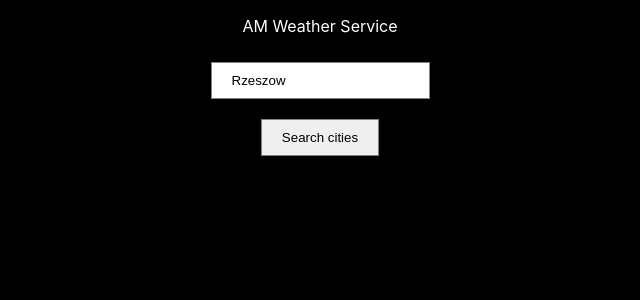
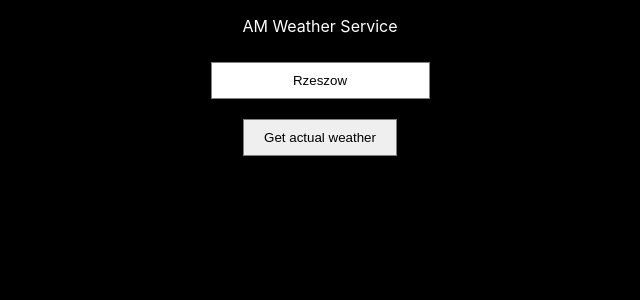
Before and after one commit to amokrzycki/weather-app, a React (Create React App) app: page / in a window 1280 px wide. Shown: the top 300 px of the page, without its empty margins (320-960 px from the left). Built offline with nearby package versions, Linux system fonts and the light colour scheme.

Commit message:
Small changes in style and components arrangement

```diff
--- a/src/components/App.css
+++ b/src/components/App/App.css
@@ -4,11 +4,13 @@
     align-items: center;
 }
 
-#App #citySearch, #App button {
+#App #citySearch,
+#App button {
     margin: 10px 0 10px 0;
     padding: 10px 20px;
     border: 1px solid gray;
     transition: .3s;
+    text-align: center;
 }
 
 #App button {
--- /dev/null
+++ b/src/components/App/index.jsx
@@ -0,0 +1 @@
+export { default } from "./App";
--- a/src/components/Form.jsx
+++ b/src/components/Form/Form.jsx
@@ -10,7 +10,7 @@ const Form = (props) => {
         onChange={props.change}
         id="citySearch"
       ></input>
-      <button>Search cities</button>
+      <button>Get actual weather</button>
     </form>
   );
 };
--- /dev/null
+++ b/src/components/Form/index.jsx
@@ -0,0 +1 @@
+export { default } from "./Form";
--- /dev/null
+++ b/src/components/Header/index.jsx
@@ -0,0 +1 @@
+export { default } from "./Header";
--- /dev/null
+++ b/src/components/Result/Result.css
@@ -0,0 +1,3 @@
+#results {
+    padding-top: 10px;
+}
--- /dev/null
+++ b/src/components/Result/index.jsx
@@ -0,0 +1 @@
+export { default } from "./Result";
```
Also changed, not shown: src/components/App/App.jsx (renamed from src/components/App.jsx, +5 -5 lines), src/components/Result/Result.jsx (renamed from src/components/Result.jsx, +10 -5 lines), src/components/Header/Header.jsx (renamed from src/components/Header.jsx).
